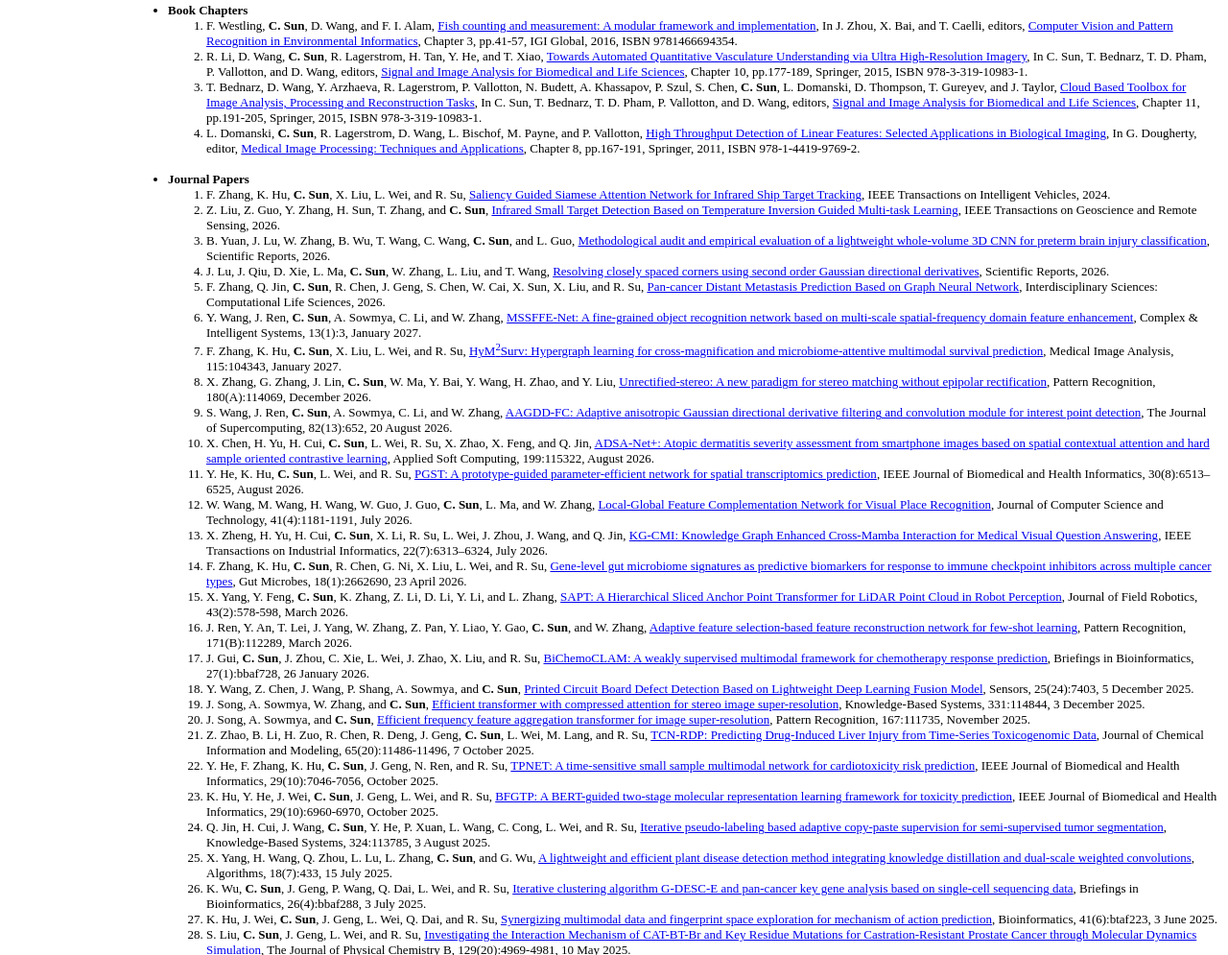
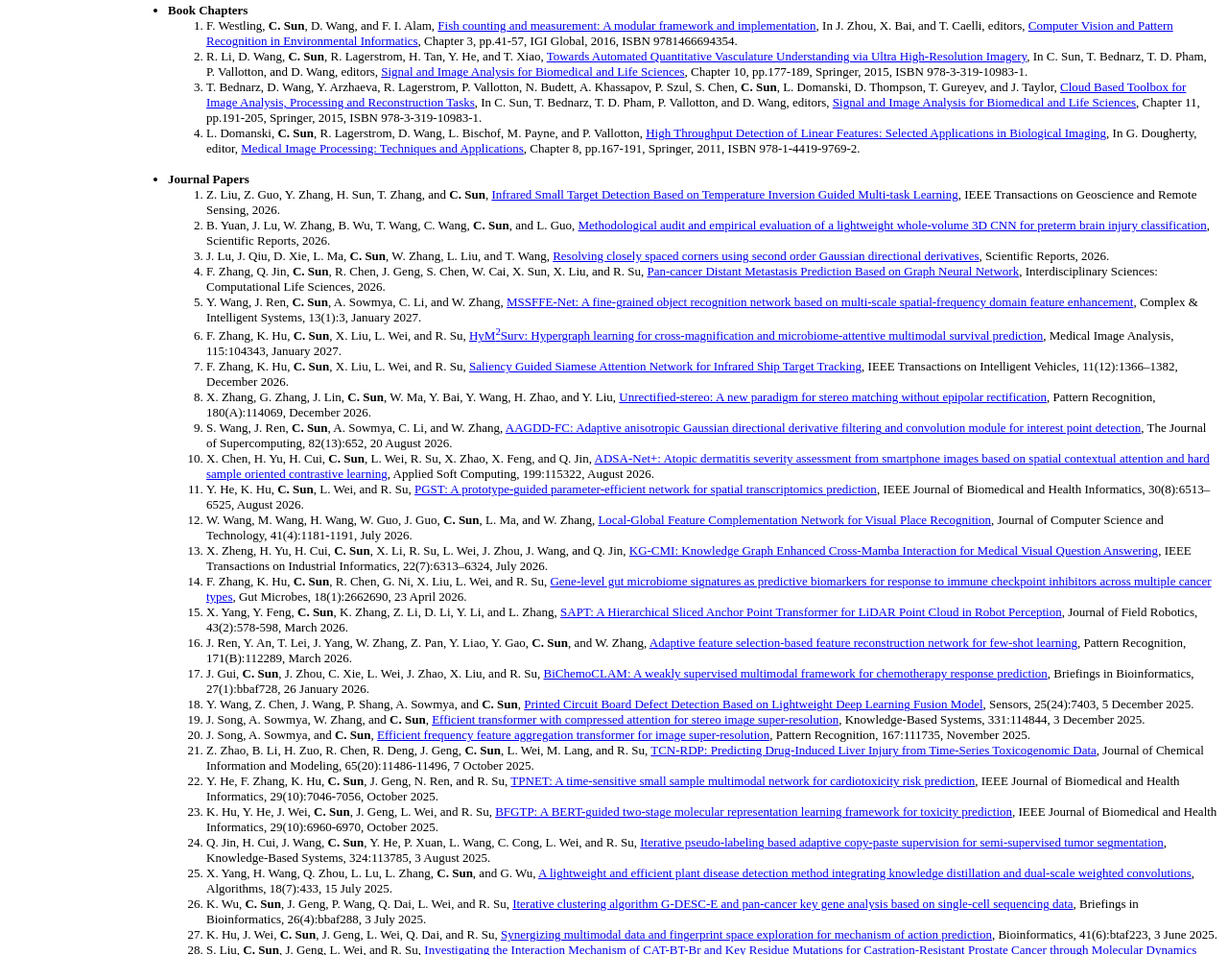
Before and after one commit to changmingsun/changmingsun.github.io, a plain HTML site: page index.html in a window 1280 px wide. Shown: the part 860-1855 px from the top of the page at 96% size. Drawn offline with Linux system fonts and the light colour scheme.

Commit message:
Add files via upload

```diff
--- a/index.html
+++ b/index.html
@@ -174,10 +174,6 @@
      </li><br>
 
 <li><b>Journal Papers</b> <ol>
-    <li>F. Zhang, K. Hu, <b>C. Sun</b>, X. Liu, L. Wei, and R. Su,
-        <a href="https://doi.org/10.1109/TIV.2024.3370233">
-        Saliency Guided Siamese Attention Network for Infrared Ship Target Tracking</a>,
-        IEEE Transactions on Intelligent Vehicles, 2024.</li>
     <li>Z. Liu, Z. Guo, Y. Zhang, H. Sun, T. Zhang, and <b>C. Sun</b>,
         <a href="https://doi.org/10.1109/TGRS.2026.3752442">
         Infrared Small Target Detection Based on Temperature Inversion Guided Multi-task Learning</a>,
@@ -203,6 +199,10 @@ enhancement</a>,
         <a href="https://doi.org/10.1016/j.media.2026.104343">
         HyM<sup>2</sup>Surv: Hypergraph learning for cross-magnification and microbiome-attentive multimodal survival prediction</a>,
         Medical Image Analysis, 115:104343, January 2027.</li>
+    <li>F. Zhang, K. Hu, <b>C. Sun</b>, X. Liu, L. Wei, and R. Su,
+        <a href="https://doi.org/10.1109/TIV.2024.3370233">
+        Saliency Guided Siamese Attention Network for Infrared Ship Target Tracking</a>,
+        IEEE Transactions on Intelligent Vehicles, 11(12):1366–1382, December 2026.</li>
     <li>X. Zhang, G. Zhang, J. Lin, <b>C. Sun</b>, W. Ma, Y. Bai, Y. Wang, H. Zhao, and Y. Liu,
         <a href="https://doi.org/10.1016/j.patcog.2026.114069">
         Unrectified-stereo: A new paradigm for stereo matching without epipolar rectification</a>,
```
